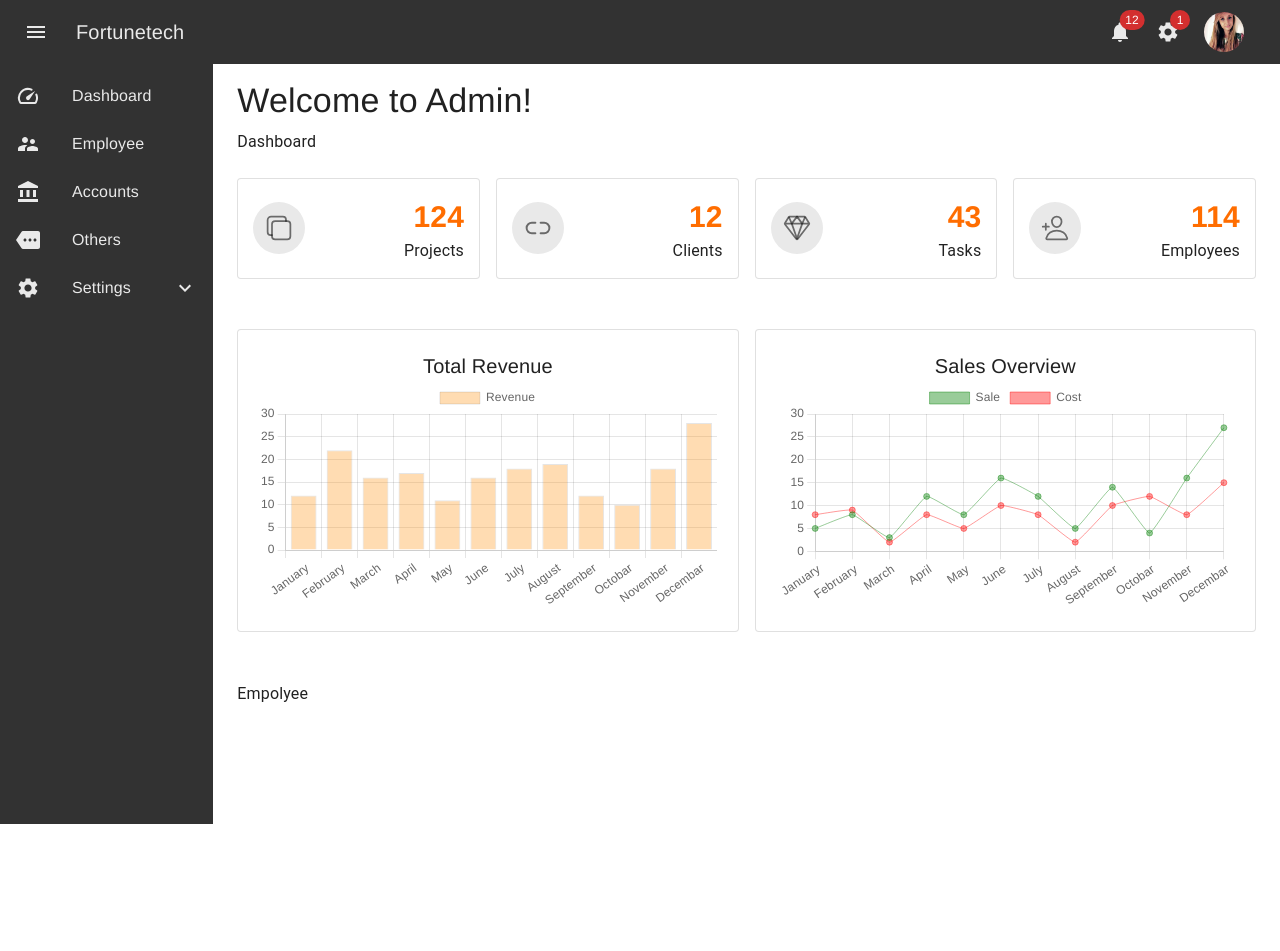
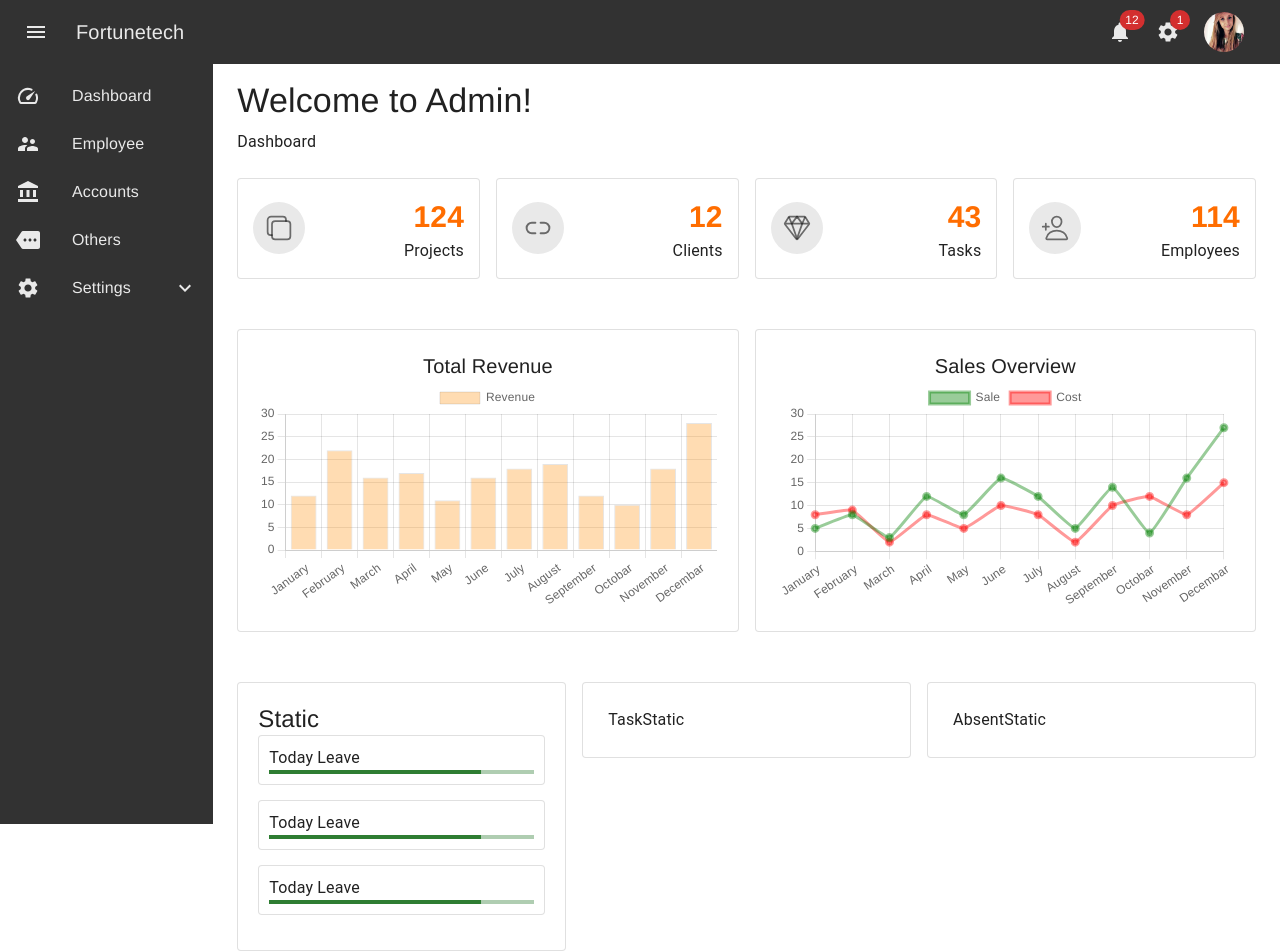
Before and after one commit to mamun07/hr_dashboard, a Next.js app: page / in a window 1280 px wide. Before the commit the page ends 824 px from the top, so only its background shows below. Built offline with nearby package versions, Linux system fonts and the light colour scheme.

Commit message:
last update

```diff
--- /dev/null
+++ b/pages/components/AbsentStatic.jsx
@@ -0,0 +1,12 @@
+import { Box, Card } from '@mui/material'
+import React from 'react'
+
+export default function AbsentStatic() {
+  return (
+    <Card variant="outlined">
+      <Box sx={{ width: '100%', padding:'25px' }}>
+        AbsentStatic
+      </Box>
+    </Card>
+  )
+}
--- a/pages/components/SaleChart.jsx
+++ b/pages/components/SaleChart.jsx
@@ -25,7 +25,7 @@ export default function SaleChart() {
               'rgba(0,128, 0, 0.4)'
             ],
             tension: 0.1,
-            borderWidth: 1,
+            borderWidth: 3,
             borderJoinStyle:'miter'
         },
         {
@@ -39,7 +39,7 @@ export default function SaleChart() {
                 'rgba(255, 0, 0, 0.4)'
             ],
             tension: 0.1,
-            borderWidth: 1
+            borderWidth: 3
         }
     ]
   }
--- /dev/null
+++ b/pages/components/TaskStatic.jsx
@@ -0,0 +1,12 @@
+import { Box, Card } from '@mui/material'
+import React from 'react'
+
+export default function TaskStatic() {
+  return (
+    <Card variant="outlined">
+      <Box sx={{ width: '100%', padding:'25px' }}>
+        TaskStatic
+      </Box>
+    </Card>
+  )
+}
--- /dev/null
+++ b/pages/components/TotalStatic.jsx
@@ -0,0 +1,23 @@
+import { Card, LinearProgress, Typography } from '@mui/material'
+import React from 'react'
+
+export default function TotalStatic() {
+
+  return (
+    <Card variant="outlined" sx={{padding: '20px'}}>
+      <Typography variant='h5'>Static</Typography>
+      <Card variant="outlined" sx={{padding: '10px', marginBottom: '15px'}}>
+        <Typography variant='span'>Today Leave</Typography>
+        <LinearProgress color="success" variant="determinate" value={80} />
+      </Card>
+      <Card variant="outlined" sx={{padding: '10px', marginBottom: '15px'}}>
+        <Typography variant='span'>Today Leave</Typography>
+        <LinearProgress color="success" variant="determinate" value={80} />
+      </Card>
+      <Card variant="outlined" sx={{padding: '10px', marginBottom: '15px'}}>
+        <Typography variant='span'>Today Leave</Typography>
+        <LinearProgress color="success" variant="determinate" value={80} />
+      </Card>
+    </Card>
+  )
+}
--- /dev/null
+++ b/pages/container/DashStatic.jsx
@@ -0,0 +1,23 @@
+import React from 'react'
+import { Grid} from '@mui/material'
+import TotalStatic from '../components/TotalStatic'
+import TaskStatic from '../components/TaskStatic'
+import AbsentStatic from '../components/AbsentStatic'
+
+export default function DashStatic() {
+  return (
+    <>
+        <Grid container spacing={2} mb={3}>
+            <Grid item xs={4}>
+                <TotalStatic />
+            </Grid>
+            <Grid item xs={4}>
+                <TaskStatic />
+            </Grid>
+            <Grid item xs={4}>
+                <AbsentStatic />
+            </Grid>
+        </Grid>
+    </>
+  )
+}
--- a/pages/index.js
+++ b/pages/index.js
@@ -1,6 +1,7 @@
 import Dashinfo from './container/Dashinfo';
 import ChartInfo from './container/ChartInfo';
 import { Container, Grid, Typography } from '@mui/material';
+import DashStatic from './container/DashStatic';
 
 export default function Home() {
 
@@ -23,13 +24,9 @@ export default function Home() {
         <ChartInfo/>
       </Container>
 
-      {/* Dashboard empolyee  */}
+      {/* Statistics area  */}
       <Container maxWidth='xxl' sx={{marginBottom: '50px'}}>
-          <Grid container spacing={0} mb={3}>
-            <Grid item xs={12}>
-              <Typography variant='p'>Empolyee</Typography>
-            </Grid>
-          </Grid>
+          <DashStatic/>
       </Container>
 
 
```
